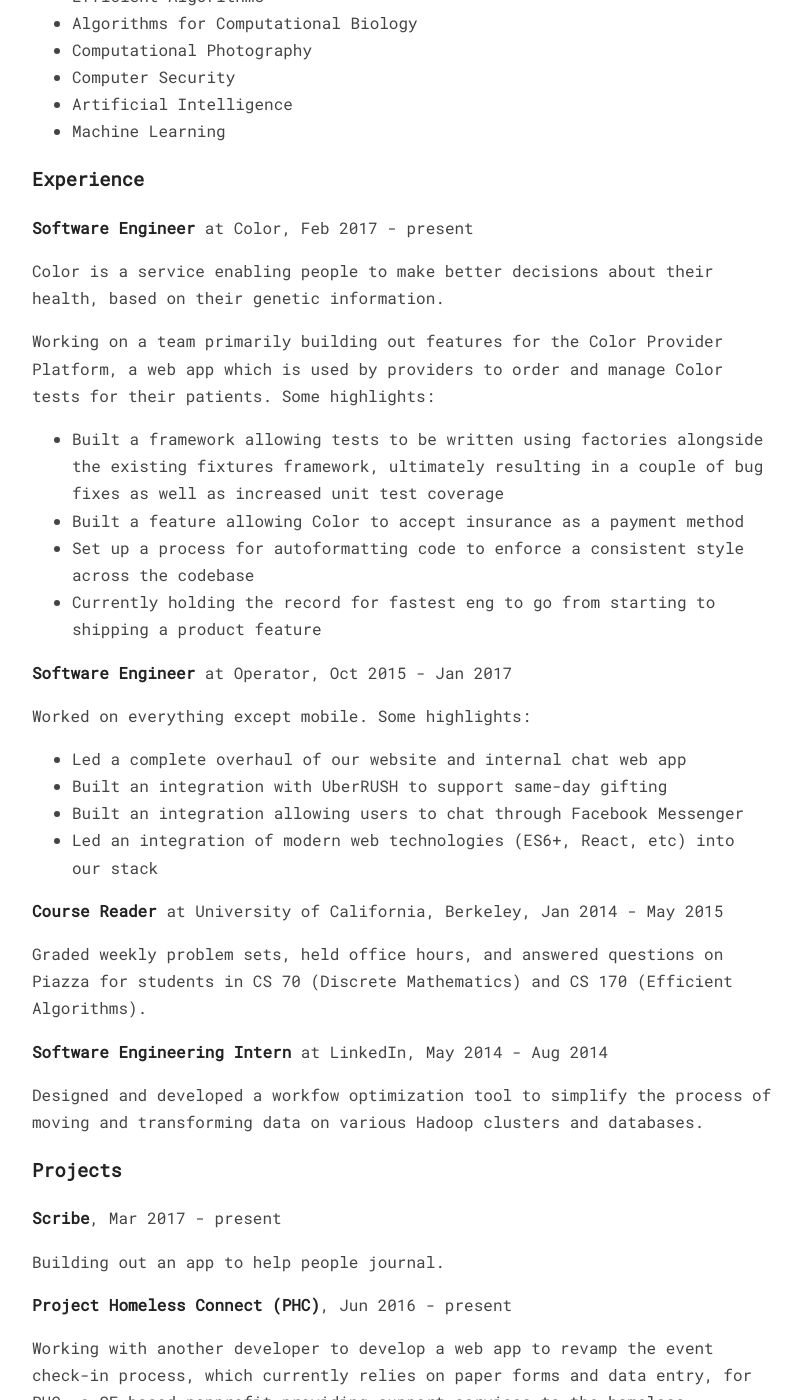
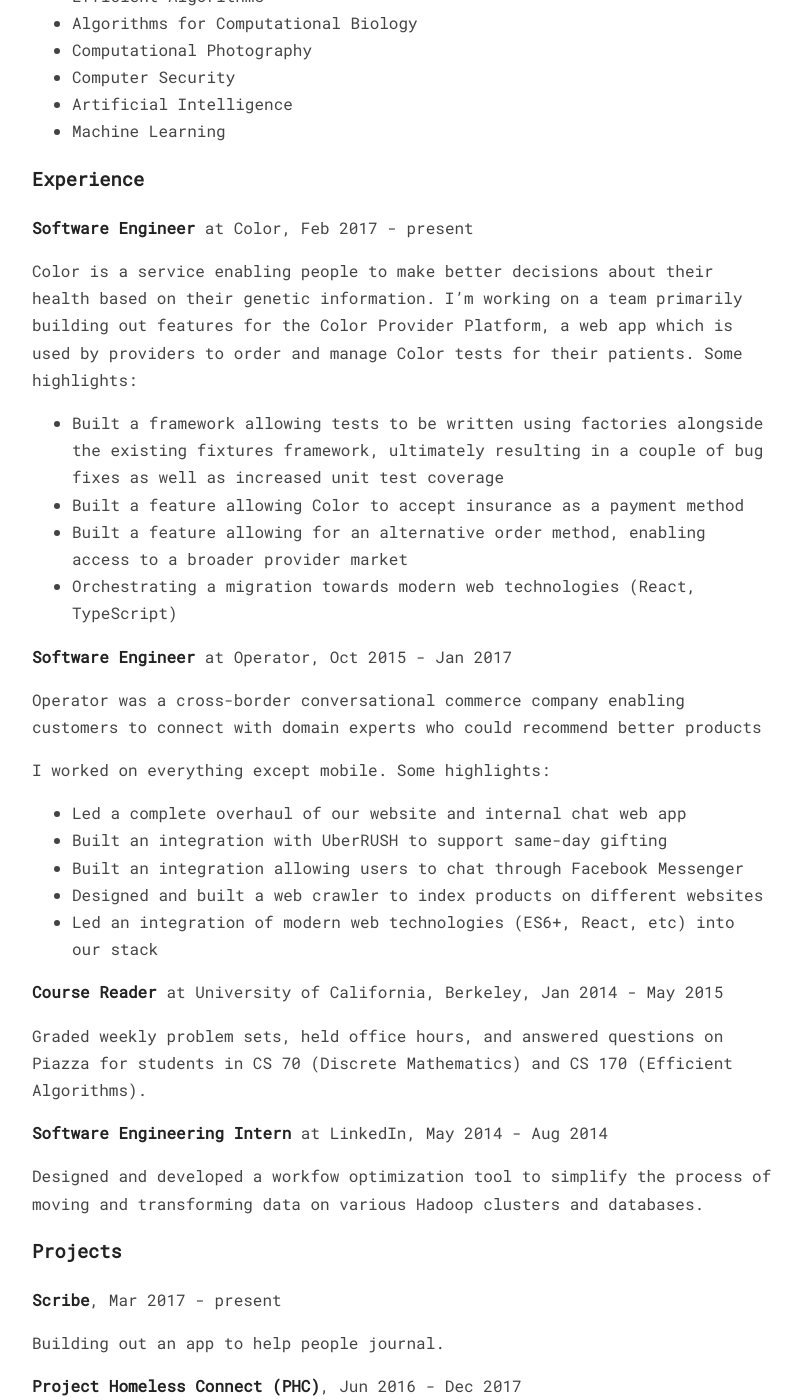
Before and after one commit to jjwon/jjwon.github.com, a Jekyll site: the page built from resume.md, in a window 1280 px wide and 1400 px high, scrolled down 497 px. Shown: the whole window, without its empty margins (238-1040 px from the left). Built offline with Jekyll 4.4.1, drawn with Linux system fonts in a browser that asks for light colours.

Commit message:
Update resume

```diff
--- a/resume.md
+++ b/resume.md
@@ -25,22 +25,23 @@
 
 **Software Engineer** at Color, Feb 2017 - present
 
-Color is a service enabling people to make better decisions about their health, based on their genetic information.
-
-Working on a team primarily building out features for the Color Provider Platform, a web app which is used by providers to order and manage Color tests for their patients. Some highlights:
+Color is a service enabling people to make better decisions about their health based on their genetic information. I'm working on a team primarily building out features for the Color Provider Platform, a web app which is used by providers to order and manage Color tests for their patients. Some highlights:
 
 - Built a framework allowing tests to be written using factories alongside the existing fixtures framework, ultimately resulting in a couple of bug fixes as well as increased unit test coverage
 - Built a feature allowing Color to accept insurance as a payment method
-- Set up a process for autoformatting code to enforce a consistent style across the codebase
-- Currently holding the record for fastest eng to go from starting to shipping a product feature
+- Built a feature allowing for an alternative order method, enabling access to a broader provider market
+- Orchestrating a migration towards modern web technologies (React, TypeScript)
 
 **Software Engineer** at Operator, Oct 2015 - Jan 2017
 
-Worked on everything except mobile. Some highlights:
+Operator was a cross-border conversational commerce company enabling customers to connect with domain experts who could recommend better products
+
+I worked on everything except mobile. Some highlights:
 
 - Led a complete overhaul of our website and internal chat web app
 - Built an integration with UberRUSH to support same-day gifting
 - Built an integration allowing users to chat through Facebook Messenger
+- Designed and built a web crawler to index products on different websites
 - Led an integration of modern web technologies (ES6+, React, etc) into our stack
 
 **Course Reader** at University of California, Berkeley, Jan 2014 - May 2015
@@ -57,7 +58,7 @@
 
 Building out an app to help people journal.
 
-[**Project Homeless Connect (PHC)**](http://bit.ly/2awwaQ8), Jun 2016 - present
+[**Project Homeless Connect (PHC)**](http://bit.ly/2awwaQ8), Jun 2016 - Dec 2017
 
 Working with another developer to develop a web app to revamp the event check-in process, which currently relies on paper forms and data entry, for PHC, a SF-based nonprofit providing support services to the homeless.
 
```
